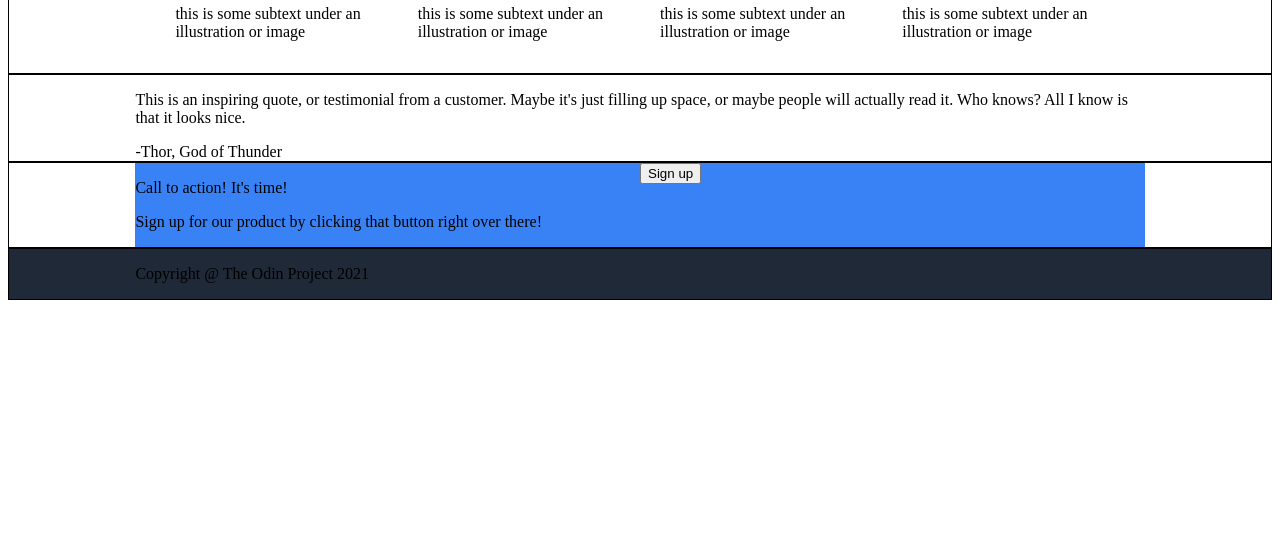
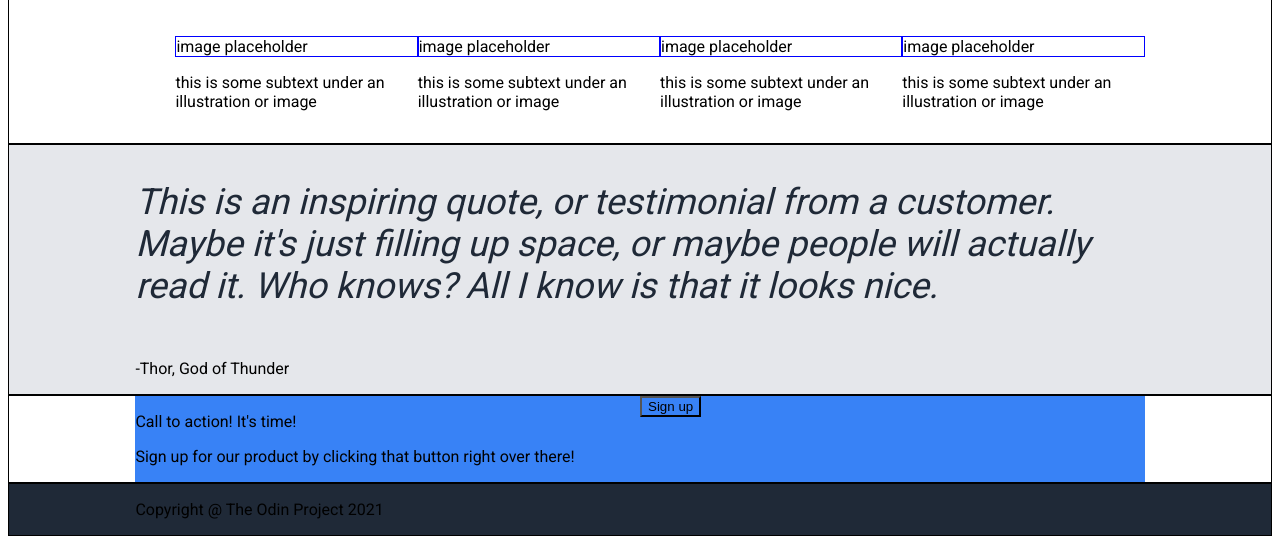
Before and after one commit to KALoftin/landing-page, a plain HTML site: page index.html in a window 1280 px wide. Shown: the part 417-961 px from the top of the page. Before the commit the page ends 800 px from the top, so only its background shows below. Drawn offline with Linux system fonts and the light colour scheme.

Commit message:
Finished checklist of fonts and colors

```diff
--- a/index.html
+++ b/index.html
@@ -4,6 +4,13 @@
     <meta charset="UTF-8" />
     <meta http-equiv="X-UA-Compatible" content="IE=edge" />
     <meta name="viewport" content="width=device-width, initial-scale=1.0" />
+
+    <link rel="preconnect" href="https://fonts.googleapis.com" />
+    <link rel="preconnect" href="https://fonts.gstatic.com" crossorigin />
+    <link
+      href="https://fonts.googleapis.com/css2?family=Roboto&display=swap"
+      rel="stylesheet"
+    />
 
     <link rel="stylesheet" href="style.css" />
     <title>Landing Page</title>
@@ -31,7 +38,7 @@
       <div id="c1-placeholder"><p>this is a placeholder for an image</p></div>
     </div>
     <div class="container-two">
-      <div><p>Some random information</p></div>
+      <div id="c2-header"><p>Some random information</p></div>
       <div>
         <ul>
           <li>
@@ -63,13 +70,13 @@
     </div>
     <div class="container-three">
       <div>
-        <p>
+        <p id="c3-quote">
           This is an inspiring quote, or testimonial from a customer. Maybe it's
           just filling up space, or maybe people will actually read it. Who
           knows? All I know is that it looks nice.
         </p>
       </div>
-      <div>-Thor, God of Thunder</div>
+      <div><p>-Thor, God of Thunder</p></div>
     </div>
     <div class="container-four">
       <div>
--- a/style.css
+++ b/style.css
@@ -1,6 +1,7 @@
 body {
   display: flex;
   flex-direction: column;
+  font-family: 'Roboto', sans-serif;
 }
 
 body > * {
@@ -48,6 +49,12 @@ body > * {
   flex-direction: column;
 }
 
+#c2-header {
+  font-size: 36px;
+  font-weight: 800;
+  color: #1f2937;
+}
+
 .container-two div ul {
   list-style-type: none;
   display: flex;
@@ -56,6 +63,14 @@ body > * {
 .container-three {
   display: flex;
   flex-direction: column;
+  background-color: #e5e7eb;
+}
+
+#c3-quote {
+  font-size: 36px;
+  font-weight: 300;
+  font-style: italic;
+  color: #1f2937;
 }
 
 .container-four {
@@ -67,6 +82,10 @@ body > * {
   flex: 1;
 }
 
+.container-four button {
+  background-color: #3882f6;
+}
+
 .navbar,
 .container-one,
 footer {
```
